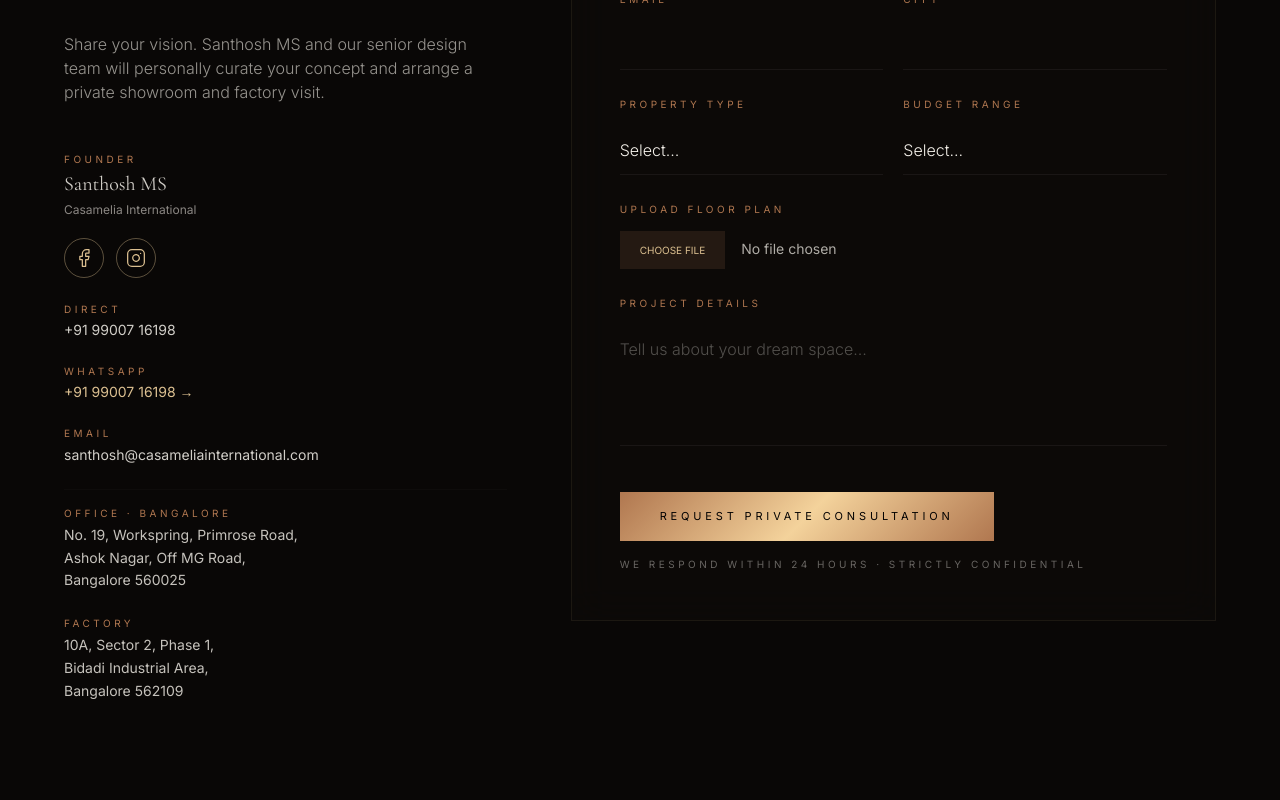
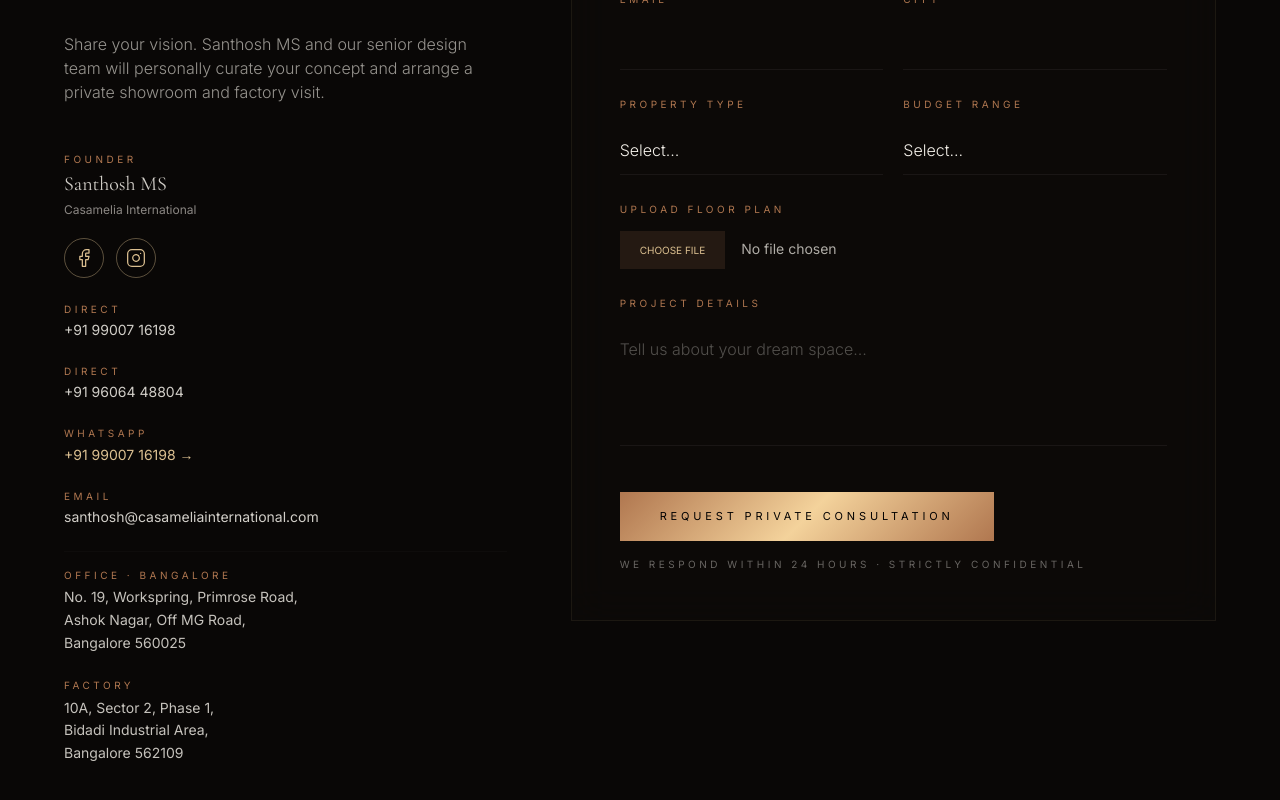
Before and after one commit to varunsai45/casameliainternational.com, a React (Vite) app in the folder infensol-vercel/: page / in a window 1280 px wide. Shown: the part 11131-11931 px from the top of the page. Built offline with nearby package versions, Linux system fonts and the light colour scheme.

Commit message:
Add second contact number +91 96064 48804

```diff
--- a/infensol-vercel/src/components/Contact.tsx
+++ b/infensol-vercel/src/components/Contact.tsx
@@ -5,6 +5,8 @@ import { trackEvent } from "@/lib/analytics";
 
 const PHONE = "+91 99007 16198";
 const PHONE_RAW = "+919900716198";
+const PHONE2 = "+91 96064 48804";
+const PHONE2_RAW = "+919606448804";
 const EMAIL = "santhosh@casameliainternational.com";
 
 export function Contact() {
@@ -109,6 +111,10 @@ export function Contact() {
             <div>
               <div className="text-[10px] tracking-luxury uppercase text-bronze mb-1">Direct</div>
               <a href={`tel:${PHONE_RAW}`} className="text-foreground/85 hover:text-champagne transition-colors">{PHONE}</a>
+            </div>
+            <div>
+              <div className="text-[10px] tracking-luxury uppercase text-bronze mb-1">Direct</div>
+              <a href={`tel:${PHONE2_RAW}`} className="text-foreground/85 hover:text-champagne transition-colors">{PHONE2}</a>
             </div>
             <div>
               <div className="text-[10px] tracking-luxury uppercase text-bronze mb-1">WhatsApp</div>
--- a/infensol-vercel/src/components/Footer.tsx
+++ b/infensol-vercel/src/components/Footer.tsx
@@ -31,6 +31,9 @@ export function Footer() {
           <ul className="space-y-3 text-sm font-light">
             <li>
               <a href="tel:+919900716198" className="text-foreground/70 hover:text-champagne transition-colors">+91 99007 16198</a>
+            </li>
+            <li>
+              <a href="tel:+919606448804" className="text-foreground/70 hover:text-champagne transition-colors">+91 96064 48804</a>
             </li>
             <li>
               <a href="https://wa.me/919900716198" target="_blank" rel="noreferrer" className="text-foreground/70 hover:text-champagne transition-colors">WhatsApp</a>
```
